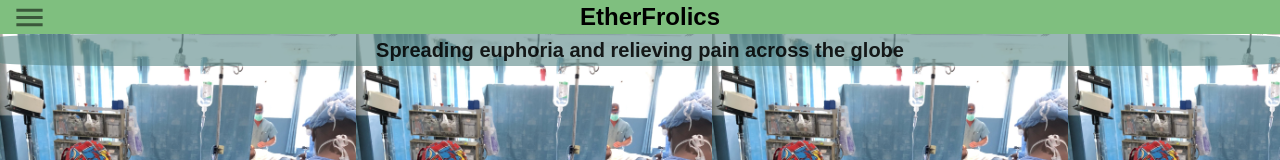
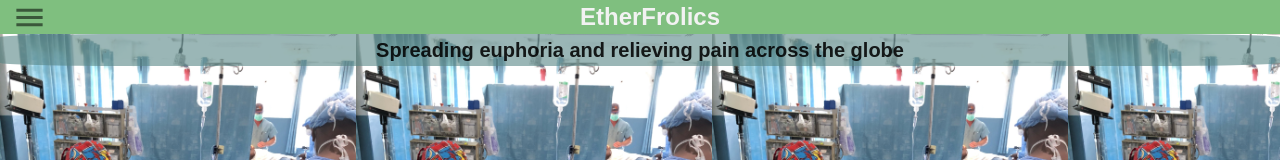
Before and after one commit to TuckerLandis/EtherFrolics, a React (Create React App) app: page /generalInfo#/home/0 in a window 1280 px wide. Shown: the top 160 px of the page. Built offline with nearby package versions, Linux system fonts and the light colour scheme; no server answers.

Commit message:
changed nav bar font color back to white

```diff
--- a/src/components/Nav/Nav.css
+++ b/src/components/Nav/Nav.css
@@ -14,7 +14,7 @@
 .nav-title {
   font-size: 24px;
   font-weight: 700;
-  color: #000000;
+  color: #f2f2f2;
   padding-left: 10px;
   cursor: pointer;
   margin: auto;
```
